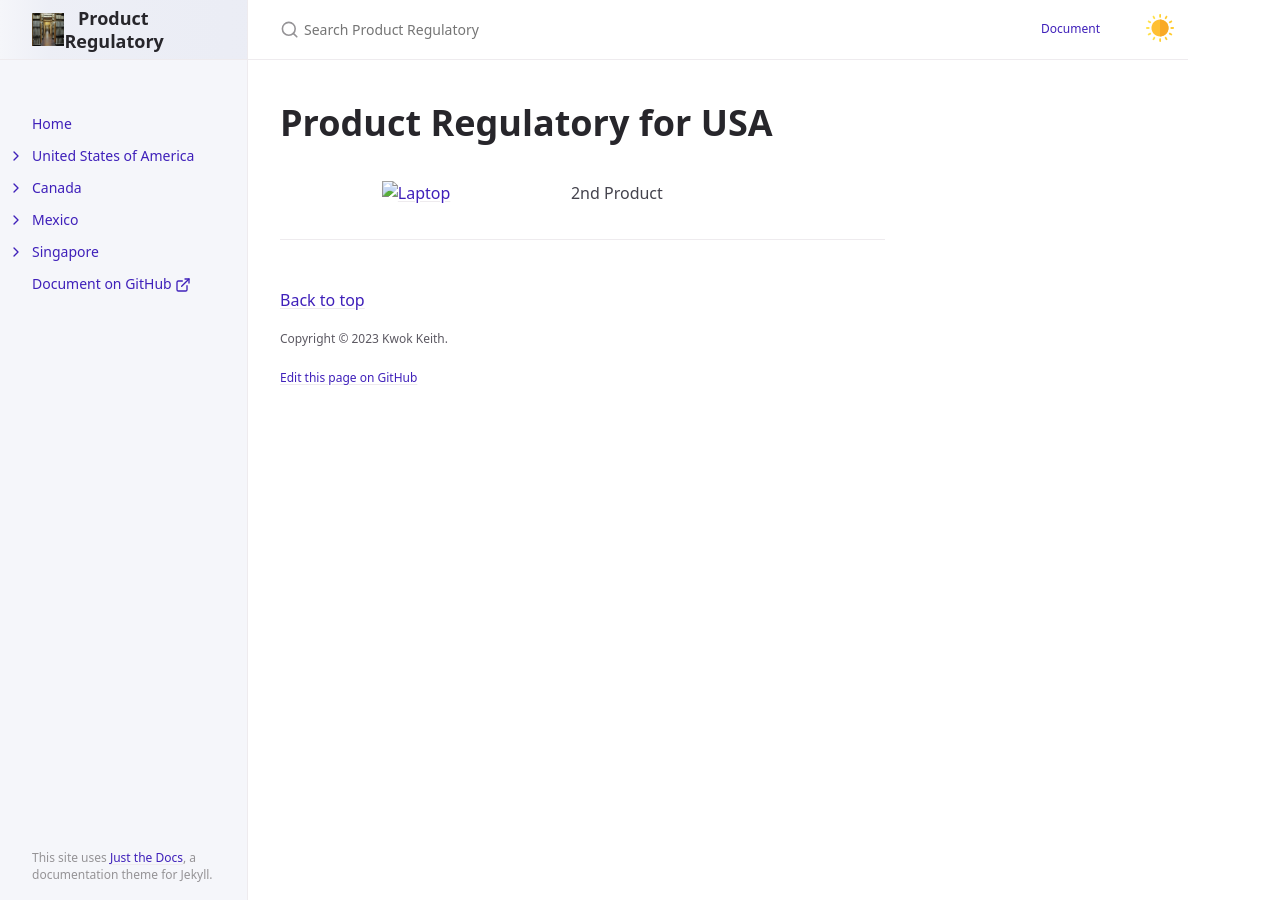
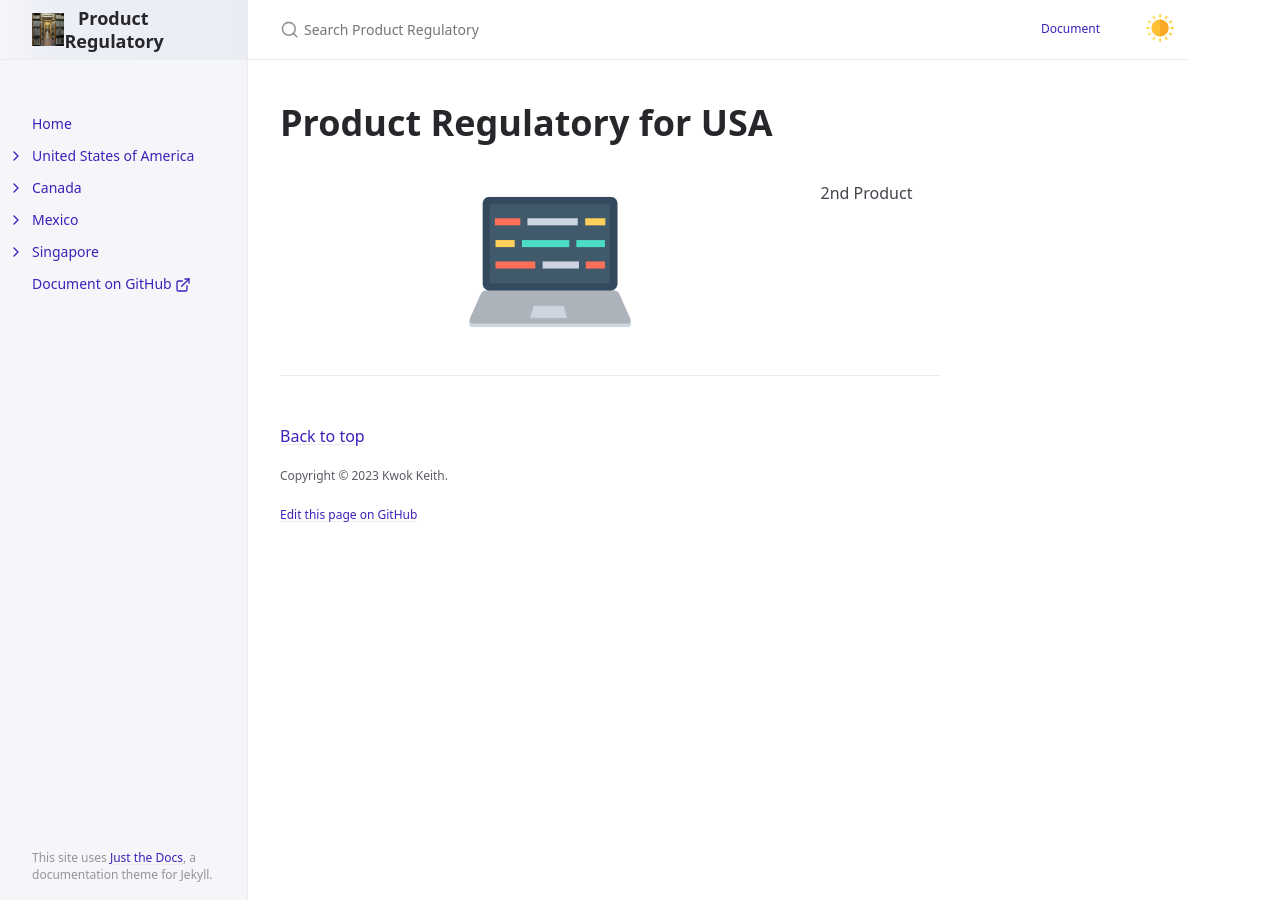
Before and after one commit to kwokkeith/ProductRegulatory, a Jekyll site: the page built from docs/america/usa-index.md, in a window 1280 px wide. Built offline with Jekyll 4.4.1, drawn with Linux system fonts in a browser that asks for light colours; cached includes are drawn as plain includes.

Commit message:
Check Image URL for USA

```diff
--- a/docs/america/usa-index.md
+++ b/docs/america/usa-index.md
@@ -13,7 +13,7 @@ has_children: true
 <div style="display: grid; grid-template-columns: auto auto">
   <div class="grid-item">
     <a href="./laptop">
-        <img src="assets/images/icons/laptop.png" alt="Laptop" class="center-thirty">
+        <img src="../assets/images/icons/laptop.png" alt="Laptop" class="center-thirty">
     </a>
   </div>
   <div class="grid-item">2nd Product</div>
```
